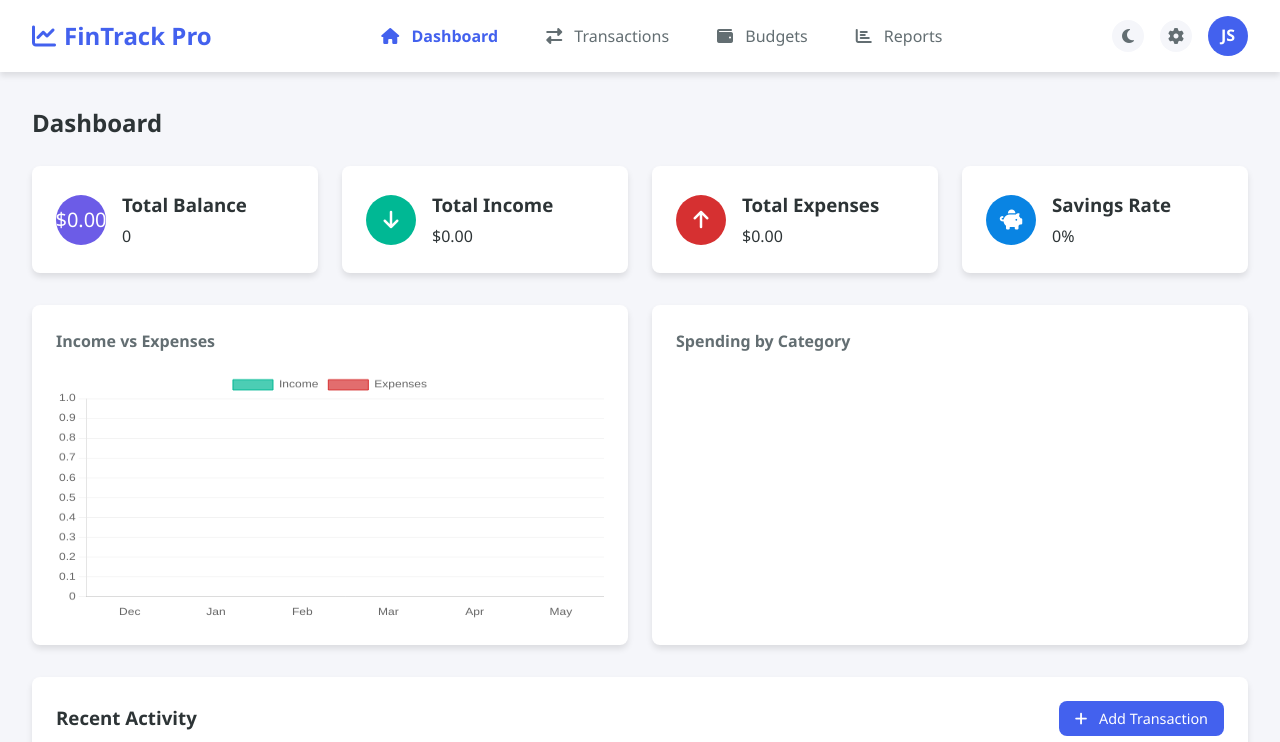
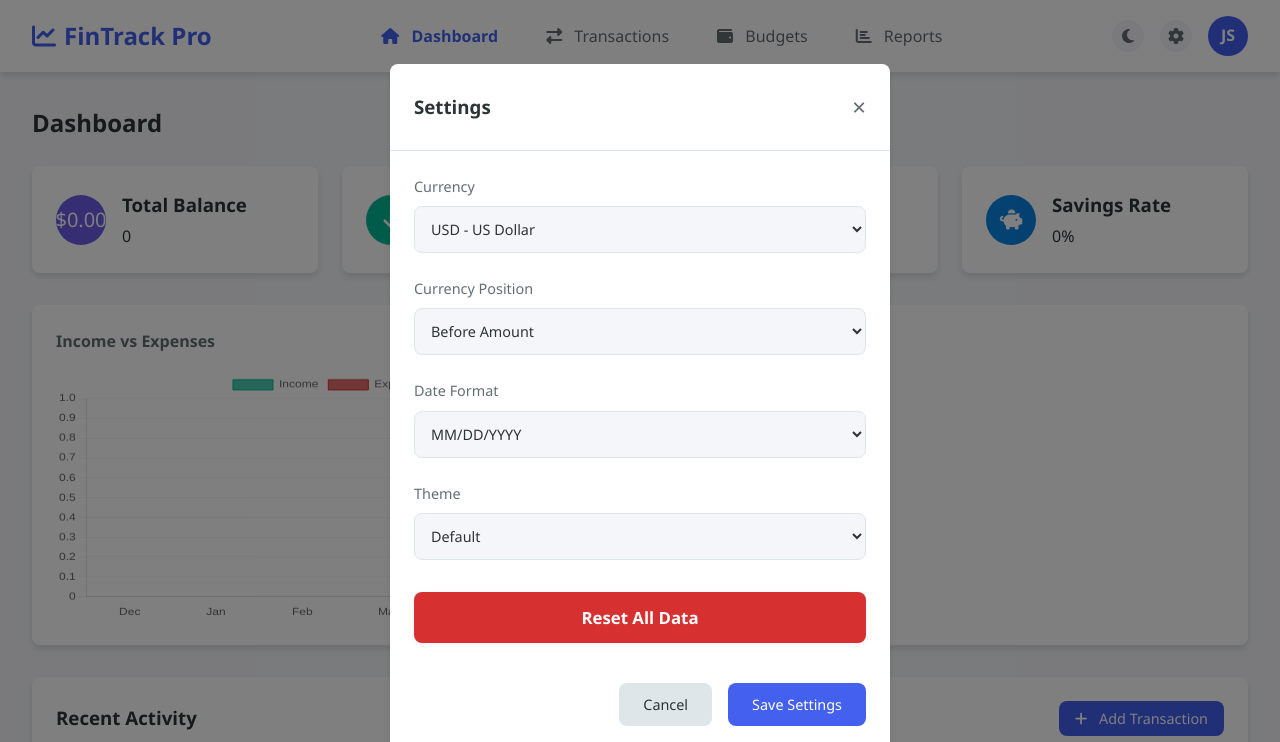
Before and after one commit to ByteWizard750/personal-finance-tracker, a plain HTML site: page index.html in a window 1280 px wide. Both pictures are taken after a click on the element 1176 px from the left and 36 px from the top of the page. Shown: the top 742 px of the page. Drawn offline with nearby package versions, Linux system fonts and the light colour scheme.

Commit message:
made small change

```diff
--- a/styles.css
+++ b/styles.css
@@ -521,6 +521,10 @@ tr:hover {
   background-color: rgba(0, 0, 0, 0.5);
   z-index: 100;
   animation: fadeIn 0.3s ease-in-out;
+}
+
+.modal.active {
+  display: block;
 }
 
 .modal-content {
```
